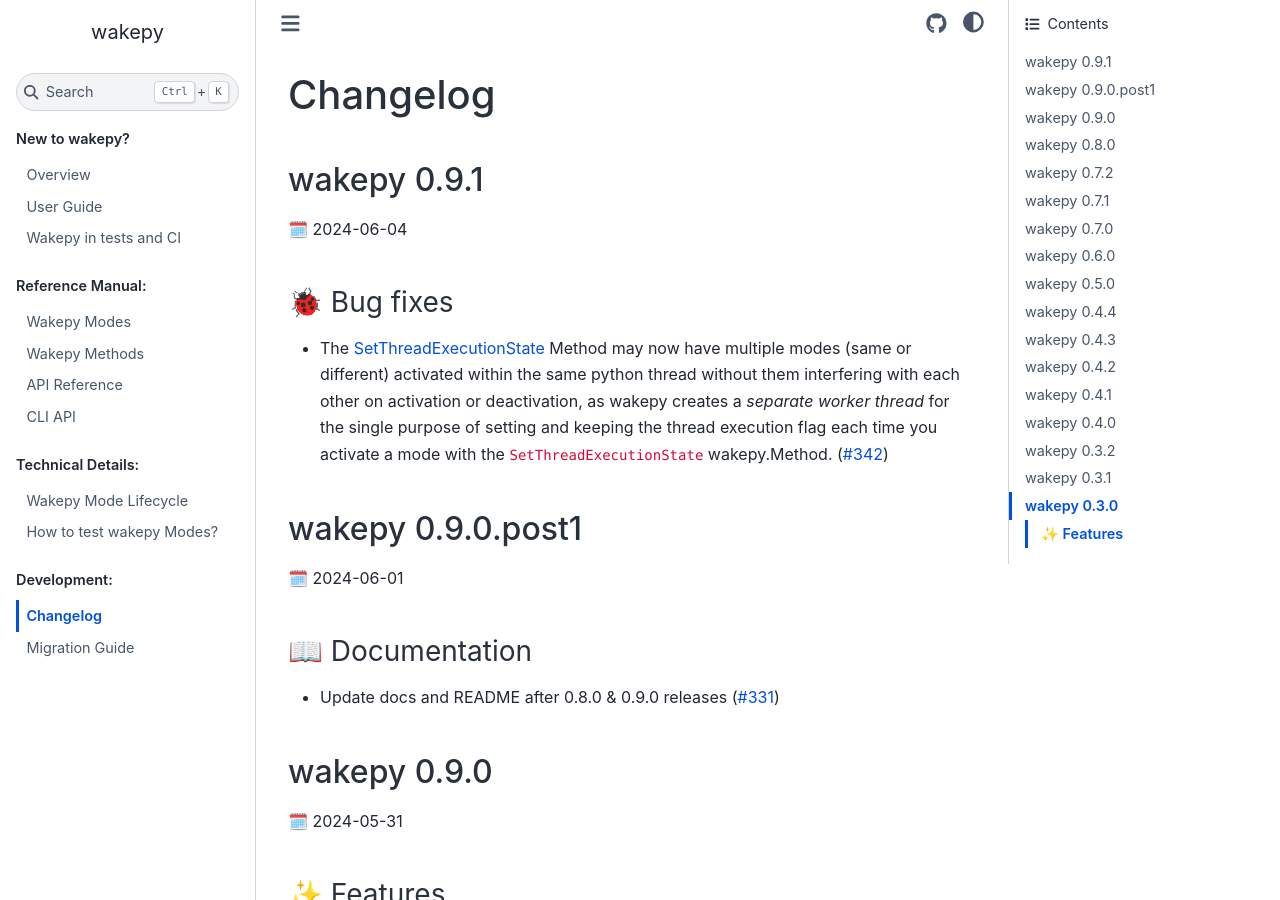
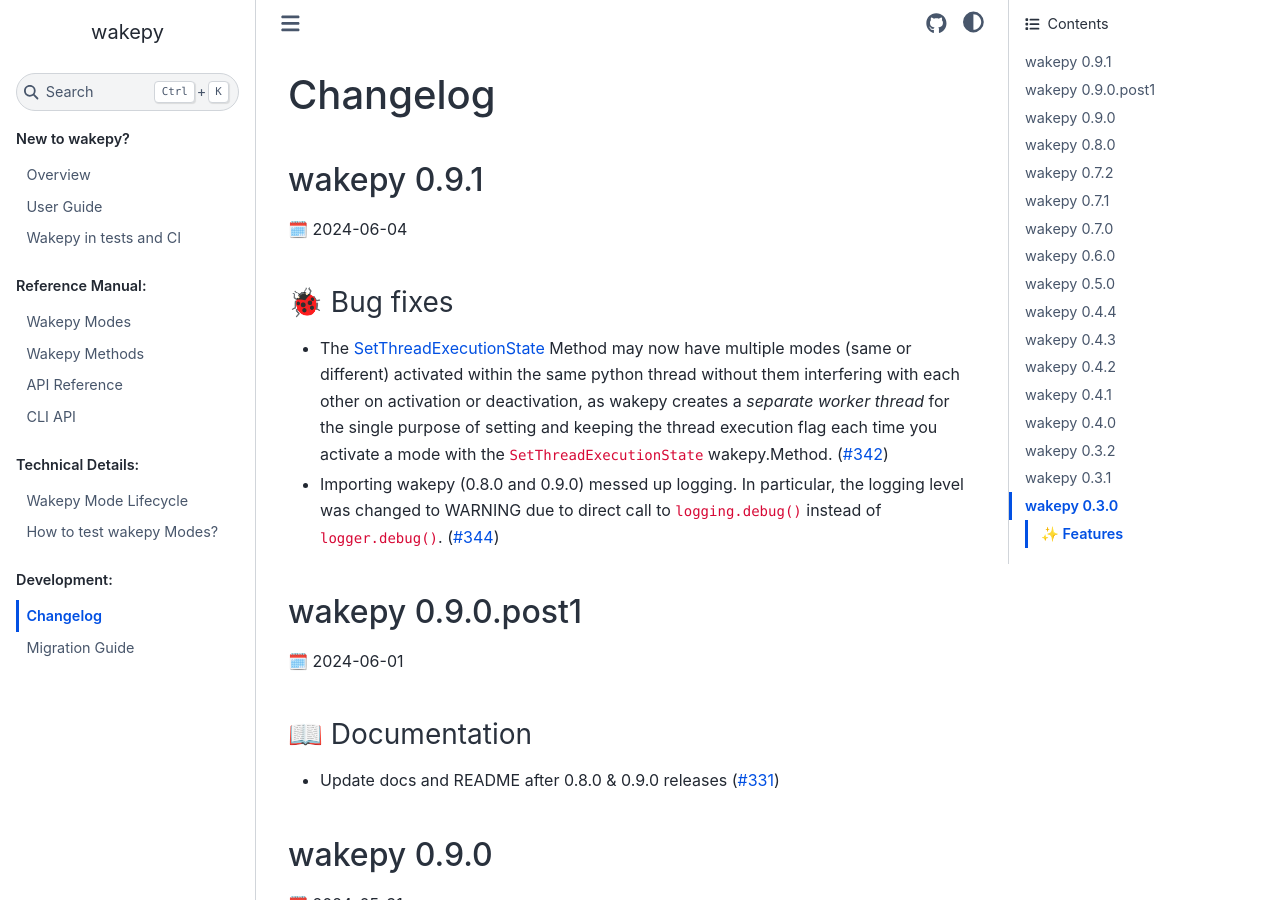
Before and after one commit to fohrloop/wakepy, a Sphinx documentation site: the page built from docs/source/changelog.md, in a window 1280 px wide and 900 px high. Built offline with Sphinx 7.4.7 and the Sphinx Book theme 1.1.4, drawn with Linux system fonts in a browser that asks for light colours; the version number could not be read and is left out.

Commit message:
update changelog

```diff
--- a/docs/source/changelog.md
+++ b/docs/source/changelog.md
@@ -5,6 +5,7 @@
 
 ### 🐞 Bug fixes
 - The [SetThreadExecutionState](#windows-stes) Method may now have multiple modes (same or different) activated within the same python thread without them interfering with each other on activation or deactivation, as wakepy creates a *separate worker thread* for the single purpose of setting and keeping the thread execution flag each time you activate a mode with the `SetThreadExecutionState` wakepy.Method. ([#342](https://github.com/fohrloop/wakepy/pull/342))
+- Importing wakepy (0.8.0 and 0.9.0) messed up logging. In particular, the logging level was changed to WARNING due to direct call to `logging.debug()` instead of `logger.debug()`. ([#344](https://github.com/fohrloop/wakepy/pull/344))
 
 ## wakepy 0.9.0.post1
 🗓️ 2024-06-01
```
